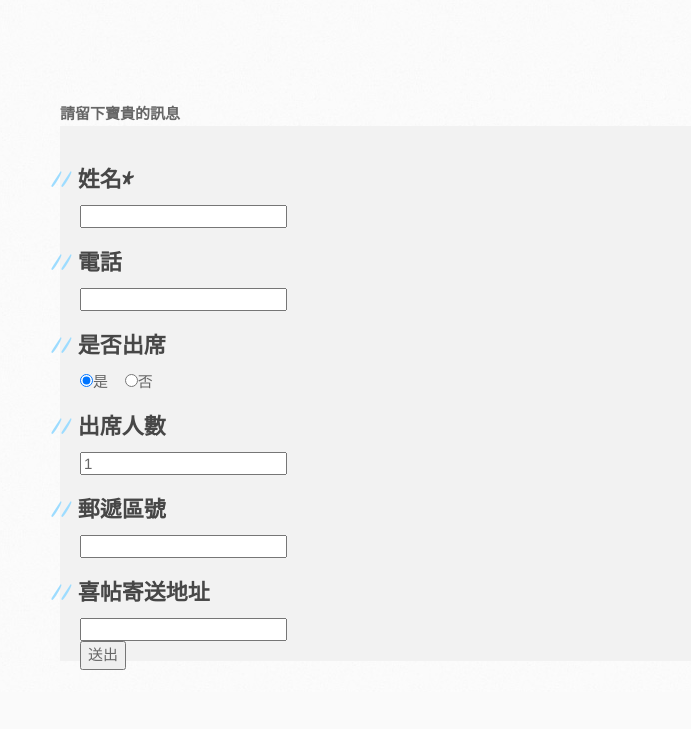
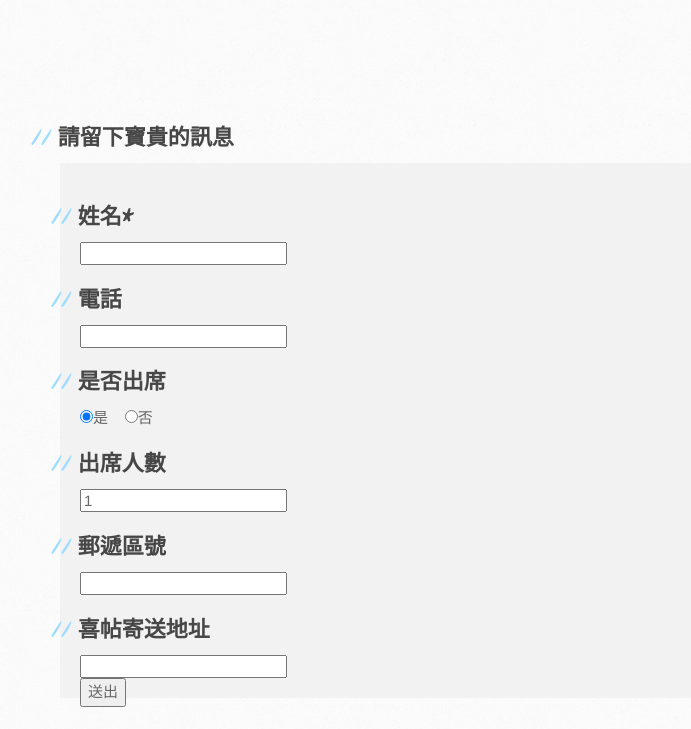
Before and after one commit to rubytony/wedding, a plain HTML site: page index.html in a window 1280 px wide. Shown: the part 902-1631 px from the top of the page, without its empty margins (110-801 px from the left). Before the commit the page ends 1594 px from the top, so only its background shows below. Drawn offline with nearby package versions, Linux system fonts and the light colour scheme.

```diff
--- a/index.html
+++ b/index.html
@@ -44,27 +44,6 @@
 
     <div id="content-wrapper">
       <div class="inner clearfix">
-<!--
-	<div id="block1" class="block">
-	       <div class="clock">
-			<div class="clocktext">再</div>
-			<div id="n0"></div>
-			<div id="n1"></div>
-			<div id="n2"></div>
-			<div class="clocktext">天</div>
-			<div id="n3"></div>
-			<div id="n4"></div>
-			<div class="clocktext">時</div>
-			<div id="n5"></div>
-			<div id="n6"></div>
-			<div class="clocktext">分</div>
-			<div id="n7"></div>
-			<div id="n8"></div>
-			<div class="clocktext">秒</div>
-		</div>
-		<div class="home"></div>
- 	</div>
--->
         <section id="main-content">
 	<div id="block1" class="block">
 	       <div class="clock">
@@ -95,7 +74,7 @@
 
 	<div id="form" class="contact-us-form">
 	    <div class="title">
-       		 <strong>請留下寶貴的訊息</strong>
+       		 <h2 class=text>請留下寶貴的訊息</h2>
 	    </div>
 
 	    <form id="callus" target="_self" onsubmit="" action="javascript: postContactToGoogle()">
```
